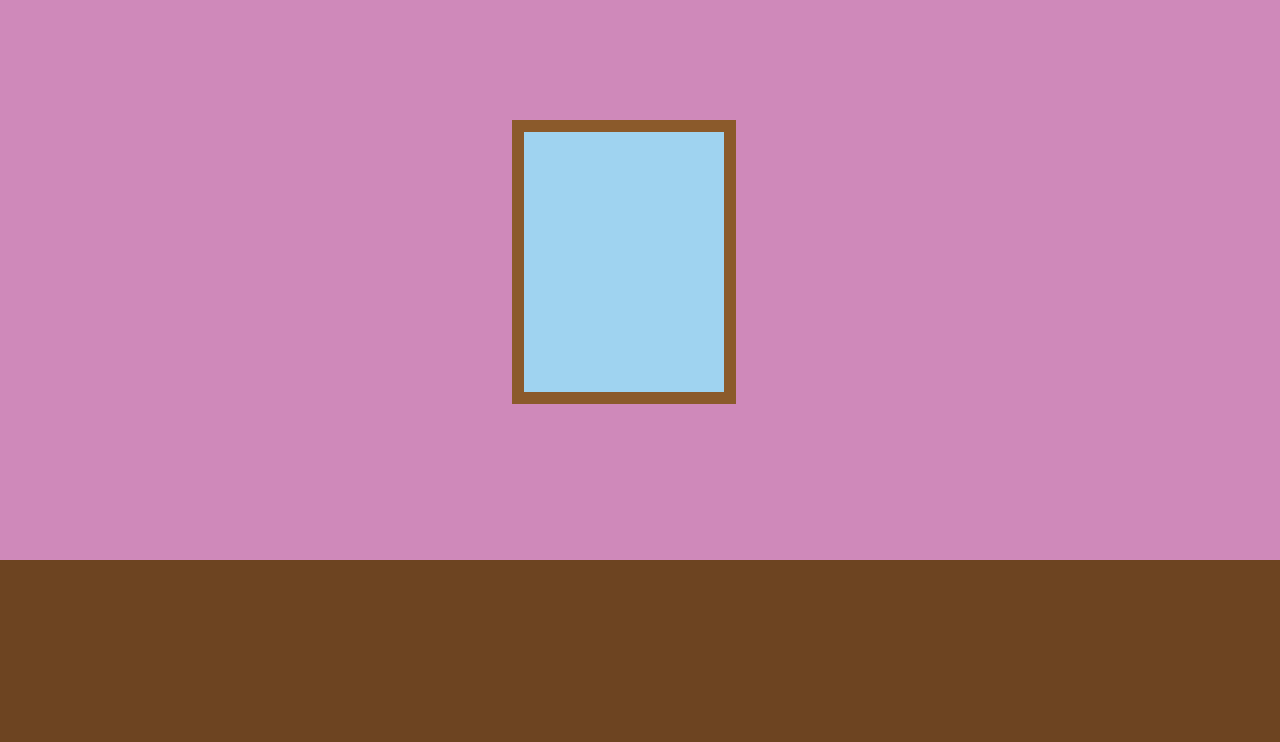
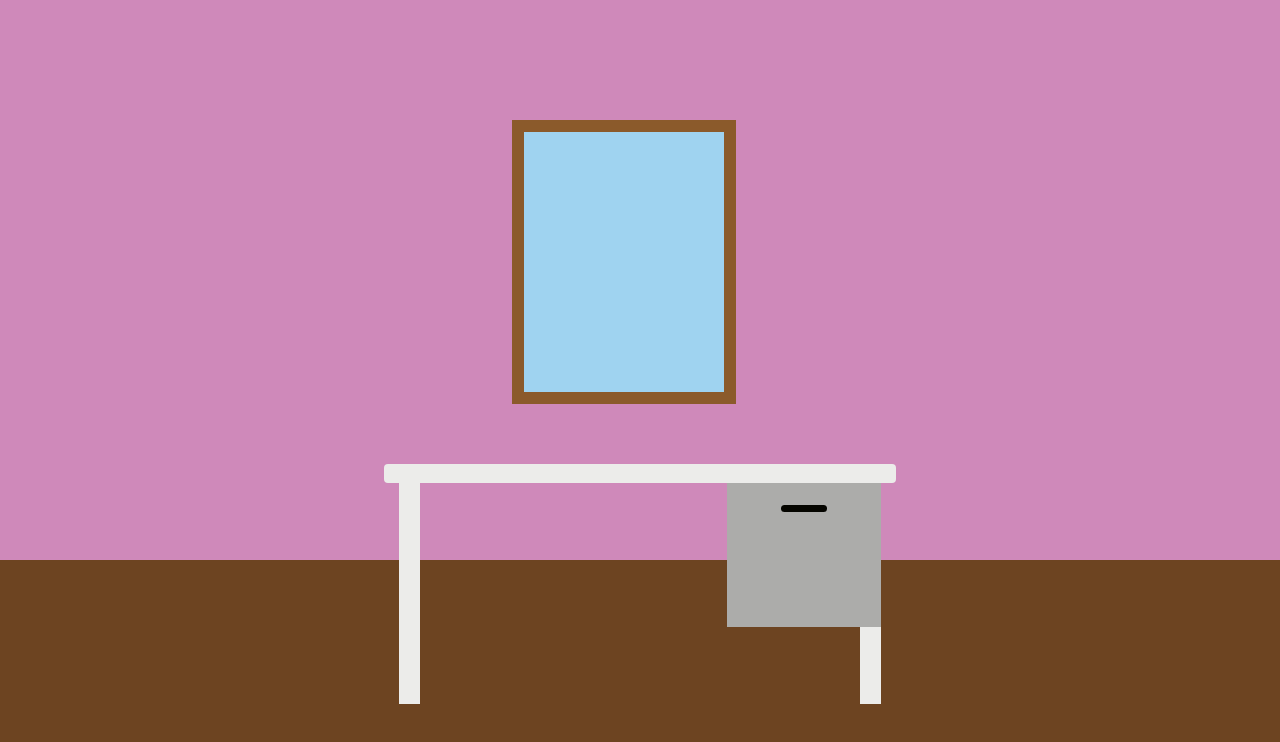
Before and after one commit to AntoniouFot/my-desk, a plain HTML site: page index.html in a window 1280 px wide. Drawn offline with Linux system fonts and the light colour scheme.

Commit message:
drawer and desk

```diff
--- a/index.html
+++ b/index.html
@@ -39,12 +39,66 @@
       .window.closed {
         background: #4a6b82;
       }
+      .desk {
+        position: absolute;
+        bottom: 12%;
+        left: 30%;
+        width: 40%;
+        height: 30%;
+      }
+      .desk-top {
+        position: absolute;
+        top: 0;
+        left: 0;
+        width: 100%;
+        height: 8%;
+        background: #ececea;
+        border-radius: 4px;
+      }
+      .desk-leg {
+        position: absolute;
+        top: 8%;
+        width: 4%;
+        height: 92%;
+        background: #ececea;
+      }
+      .desk-leg.left {
+        left: 3%;
+      }
+      .desk-leg.right {
+        right: 3%;
+      }
+      .drawer {
+        position: absolute;
+        top: 8%;
+        right: 3%;
+        width: 30%;
+        height: 60%;
+        background: #acacaa;
+      }
+      .handle {
+        position: absolute;
+        top: 15%;
+        left: 35%;
+        width: 30%;
+        height: 5%;
+        background: #050500;
+        border-radius: 4px;
+      }
     </style>
   </head>
   <body>
     <div class="wall" id="wall"></div>
     <div class="floor" id="floor"></div>
     <div class="window" id="window"></div>
+    <div class="desk">
+      <div class="desk-top"></div>
+      <div class="desk-leg left"></div>
+      <div class="desk-leg right"></div>
+      <div class="drawer">
+        <div class="handle"></div>
+      </div>
+    </div>
 
     <script>
       const win = document.getElementById("window");
```
